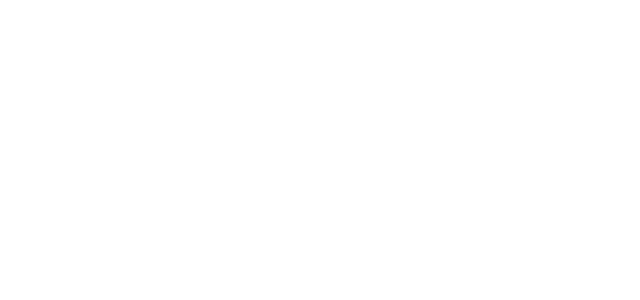
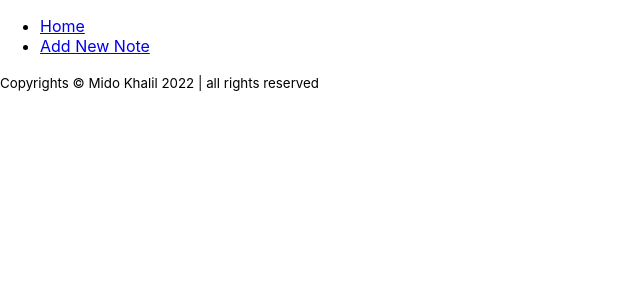
Before and after one commit to Midokhalil1/Fitness-Notes-Web, a React (Create React App) app: page / in a window 1280 px wide. Shown: the top 300 px of the page, without its empty margins (0-640 px from the left). Built offline with nearby package versions, Linux system fonts and the light colour scheme.

Commit message:
header and footer

```diff
--- a/package.json
+++ b/package.json
@@ -8,6 +8,7 @@
     "@testing-library/user-event": "^13.5.0",
     "react": "^18.2.0",
     "react-dom": "^18.2.0",
+    "react-router-dom": "^6.4.3",
     "react-scripts": "5.0.1",
     "web-vitals": "^2.1.4"
   },
--- a/src/App.js
+++ b/src/App.js
@@ -1,12 +1,16 @@
+import { BrowserRouter, Routes, Route } from 'react-router-dom'
 
 
 import './assets/Styles.css';
+import Header from './components/Header'
+import Footer from './components/Footer'
 
 function App() {
   return (
-    <div className="App">
-
-    </div>
+    <BrowserRouter>
+ <Header />
+ <Footer />
+ </BrowserRouter>
   );
 }
 
--- /dev/null
+++ b/src/components/Card.jsx
@@ -0,0 +1,5 @@
+export default function Card() {
+    return(
+        <h1>Card</h1>
+    )
+}
--- /dev/null
+++ b/src/components/Footer.jsx
@@ -0,0 +1,7 @@
+
+
+export default function Footer() {
+    return (
+      <footer><small>Copyrights &copy; Mido Khalil 2022 | all rights reserved</small></footer>
+    )
+  }
--- /dev/null
+++ b/src/components/Header.jsx
@@ -0,0 +1,8 @@
+export default function Header() {
+    return (
+      <ul>
+        <li><a href="/">Home</a></li>
+        <li><a href="/add-post">Add New Note</a></li>
+      </ul>
+    )
+  }
```
Also changed, not shown: 1 other file (tests, documents, lock files or other folders).
